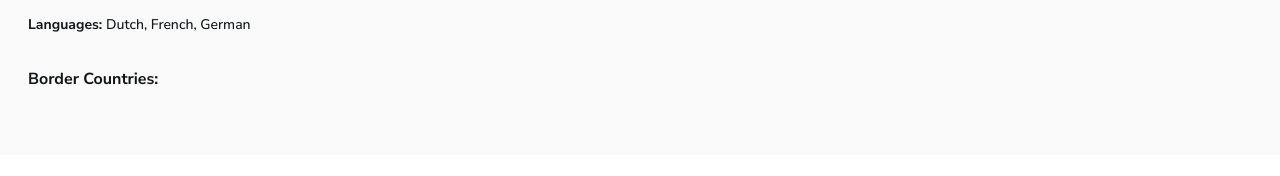
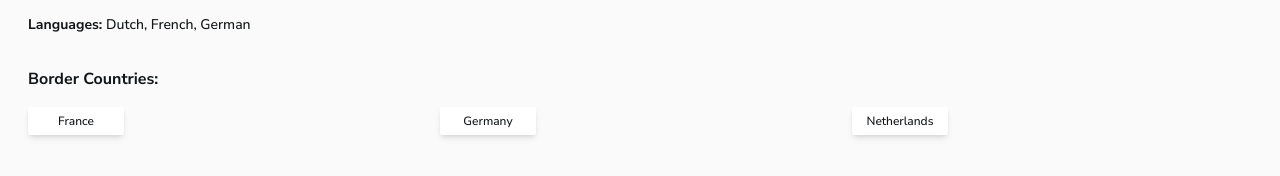
Before and after one commit to Ital023/Countries-API, a React (Vite) app: page /countries/1 in a window 1280 px wide. Shown: the part 766-942 px from the top of the page. Before the commit the page ends 921 px from the top, so only its background shows below. Built offline with nearby package versions, Linux system fonts and the light colour scheme; no server answers.

Commit message:
feat: BorderCountryCard

```diff
--- /dev/null
+++ b/src/components/BorderCountryCard/index.tsx
@@ -0,0 +1,11 @@
+type Props = {
+    name: string;
+}
+
+export default function BorderCountryCard({name}: Props) {
+    return(
+        <button className="w-24 py-1.5  rounded-sm shadow-md bg-lightMode-quaternary dark:bg-darkMode-tertiary">
+            <p className="text-lightMode-tertiary text-xs font-medium dark:text-darkMode-secondary">{name}</p>
+        </button>
+    );
+}
--- a/src/components/CountryCardDetails/index.tsx
+++ b/src/components/CountryCardDetails/index.tsx
@@ -1,3 +1,4 @@
+import BorderCountryCard from "../BorderCountryCard";
 
 export default function CountryCardDetails() {
   return (
@@ -28,8 +29,13 @@ export default function CountryCardDetails() {
 
                 </div>
 
-                <div>
+                <div className="flex flex-col gap-4">
                     <h3 className="text-lightMode-tertiary font-bold text-base dark:text-darkMode-secondary">Border Countries: </h3>
+                    <div className="grid grid-cols-2 xs:grid-cols-3 gap-3">
+                        <BorderCountryCard name="France"/>
+                        <BorderCountryCard name="Germany"/>
+                        <BorderCountryCard name="Netherlands"/>
+                    </div>
                 </div>
 
             </div>
```
Also changed, not shown: src/assets/FLAG.png (deleted), src/assets/Germany.png (deleted).
